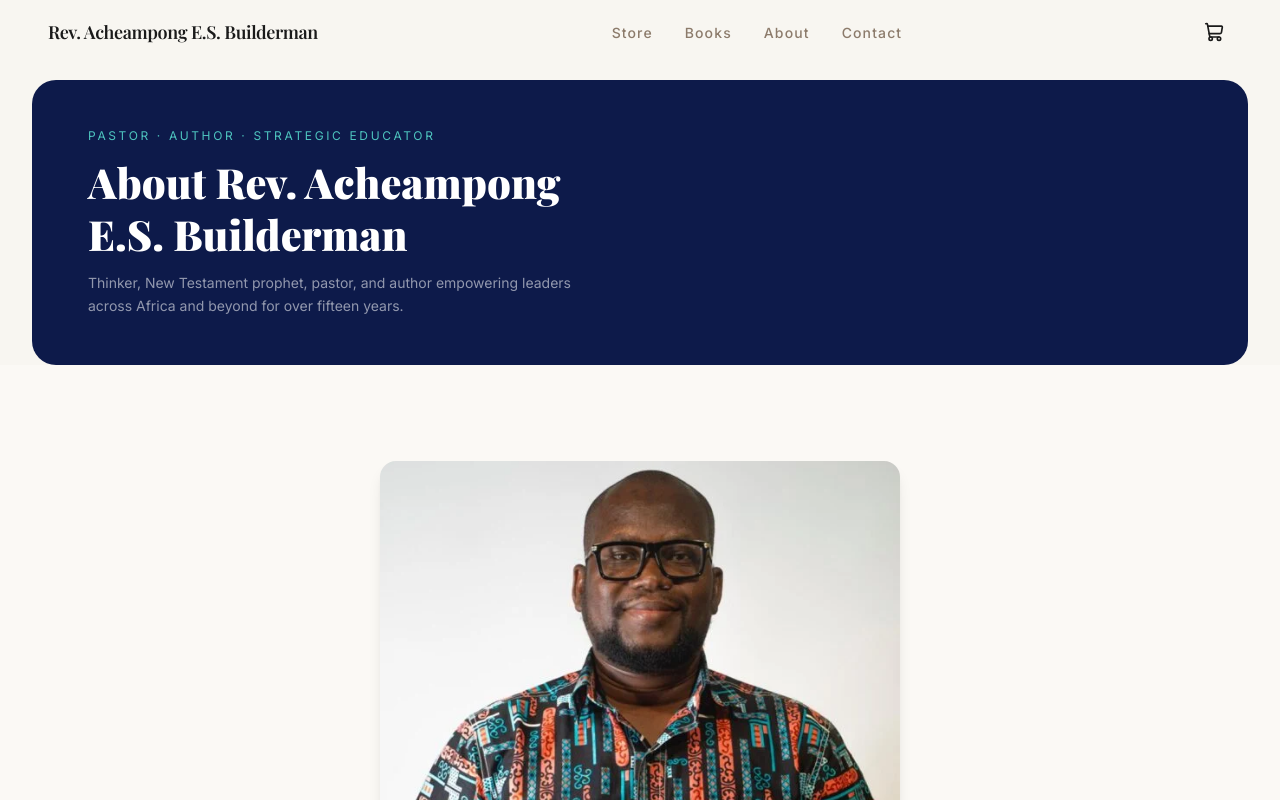
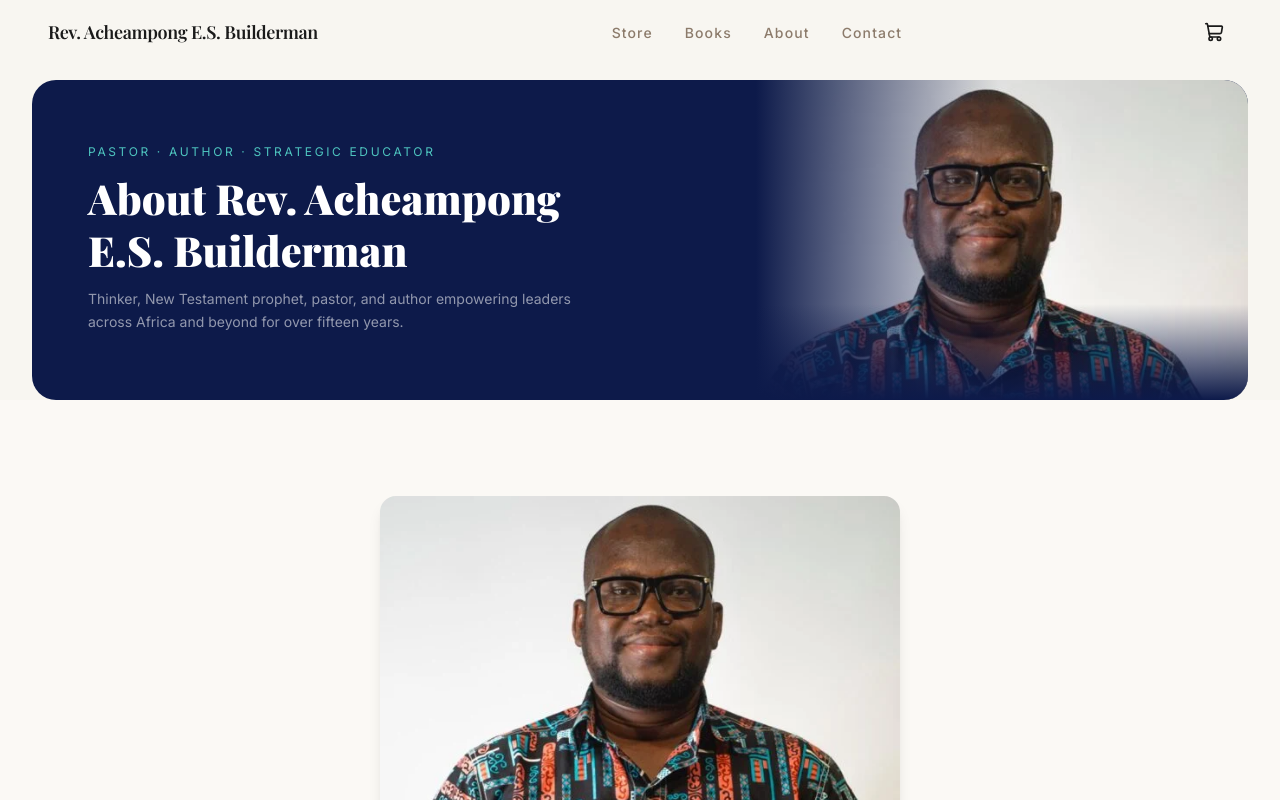
Before and after one commit to m1ch-a3l/builderman, a Next.js app: page /about in a window 1280 px wide. Shown: the top 800 px of the page. Built offline with nearby package versions, Linux system fonts and the light colour scheme.

Commit message:
About hero: add author photo bleeding right with gradient fade
Co-Authored-By: Claude Sonnet 4.6 <noreply@anthropic.com>

```diff
--- a/app/about/page.tsx
+++ b/app/about/page.tsx
@@ -18,9 +18,31 @@ export default function AboutPage() {
         {/* ── Banner hero ── */}
         <section
           className="mx-4 lg:mx-8 mt-4 rounded-3xl overflow-hidden relative"
-          style={{ backgroundColor: "#0d1a4a", minHeight: 220 }}
+          style={{ backgroundColor: "#0d1a4a", minHeight: 320 }}
         >
-          <div className="max-w-7xl mx-auto px-8 lg:px-14 py-12 flex items-center justify-between gap-8">
+          {/* Author photo — right side, full height, fades left */}
+          <div className="absolute inset-y-0 right-0 w-[45%] hidden lg:block">
+            <Image
+              src="/Author.webp"
+              alt="Rev. Acheampong E.S. Builderman"
+              fill
+              className="object-cover object-top"
+              sizes="45vw"
+              priority
+            />
+            {/* Gradient fade left into navy */}
+            <div
+              className="absolute inset-0"
+              style={{ background: "linear-gradient(to right, #0d1a4a 0%, #0d1a4a 10%, transparent 55%)" }}
+            />
+            {/* Subtle bottom fade */}
+            <div
+              className="absolute inset-0"
+              style={{ background: "linear-gradient(to top, #0d1a4a 0%, transparent 30%)" }}
+            />
+          </div>
+
+          <div className="relative max-w-7xl mx-auto px-8 lg:px-14 py-14 lg:py-16">
             <div className="max-w-lg">
               <p
                 className="font-body text-xs tracking-[0.22em] uppercase mb-3"
```
